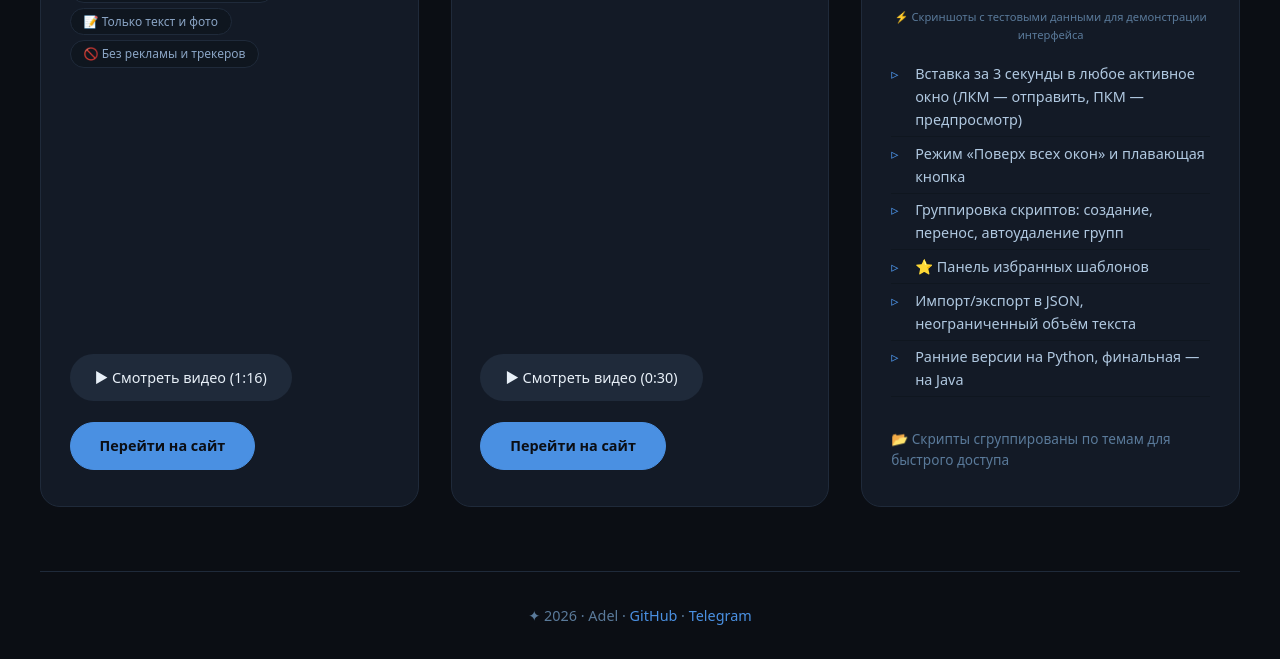
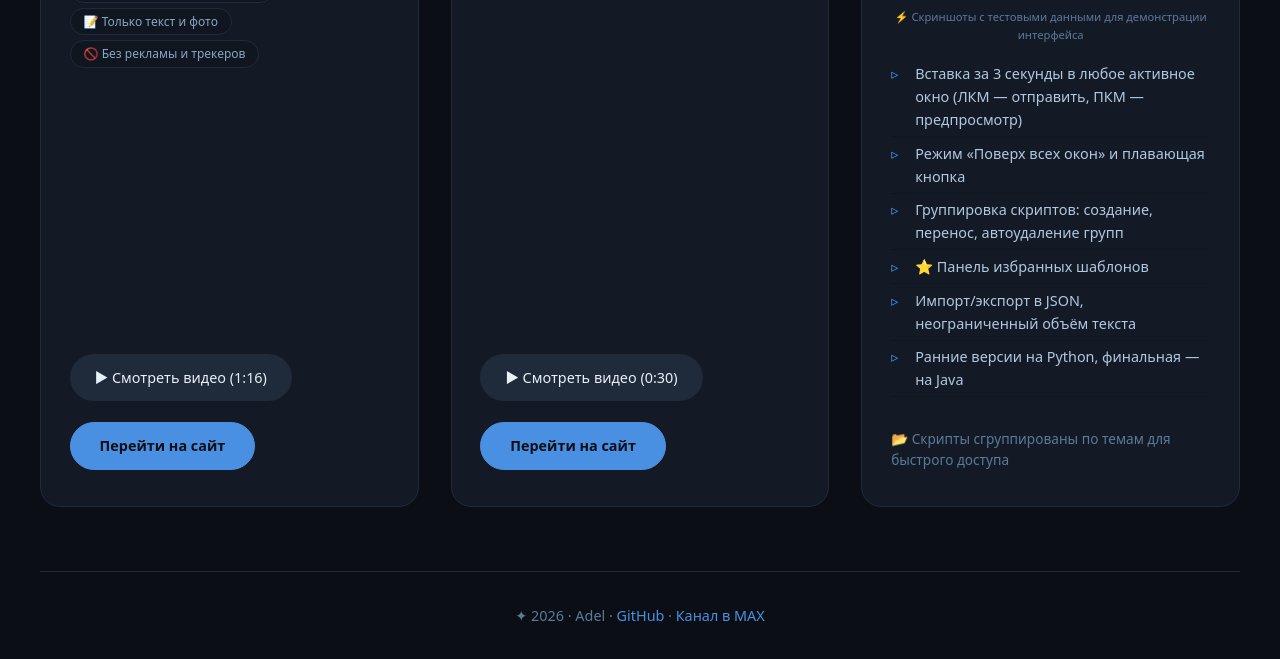
Before and after one commit to angel-adel/portfolio, a plain HTML site: page index.html in a window 1280 px wide. Shown: the part 653-1312 px from the top of the page. Drawn offline with Linux system fonts and the light colour scheme.

Commit message:
Update index.html

```diff
--- a/index.html
+++ b/index.html
@@ -383,7 +383,7 @@
             <p>
                 ✦ 2026 · Adel ·
                 <a href="https://github.com/angel-adel" target="_blank">GitHub</a> ·
-                <a href="https://t.me/yourtelegram" target="_blank">Telegram</a>
+                <a href="https://max.ru/channel_SmartSocial_news" target="_blank">Канал в МАХ</a>
             </p>
         </div>
 
```
